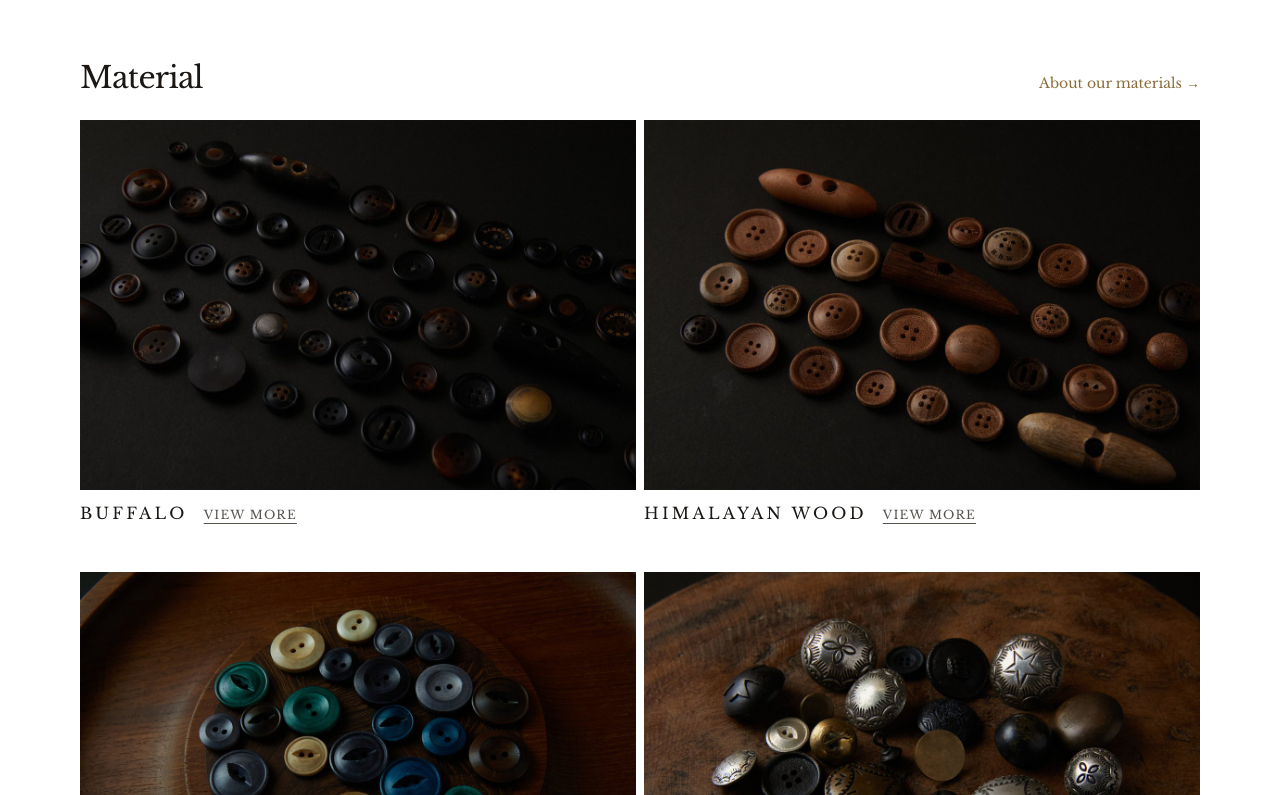
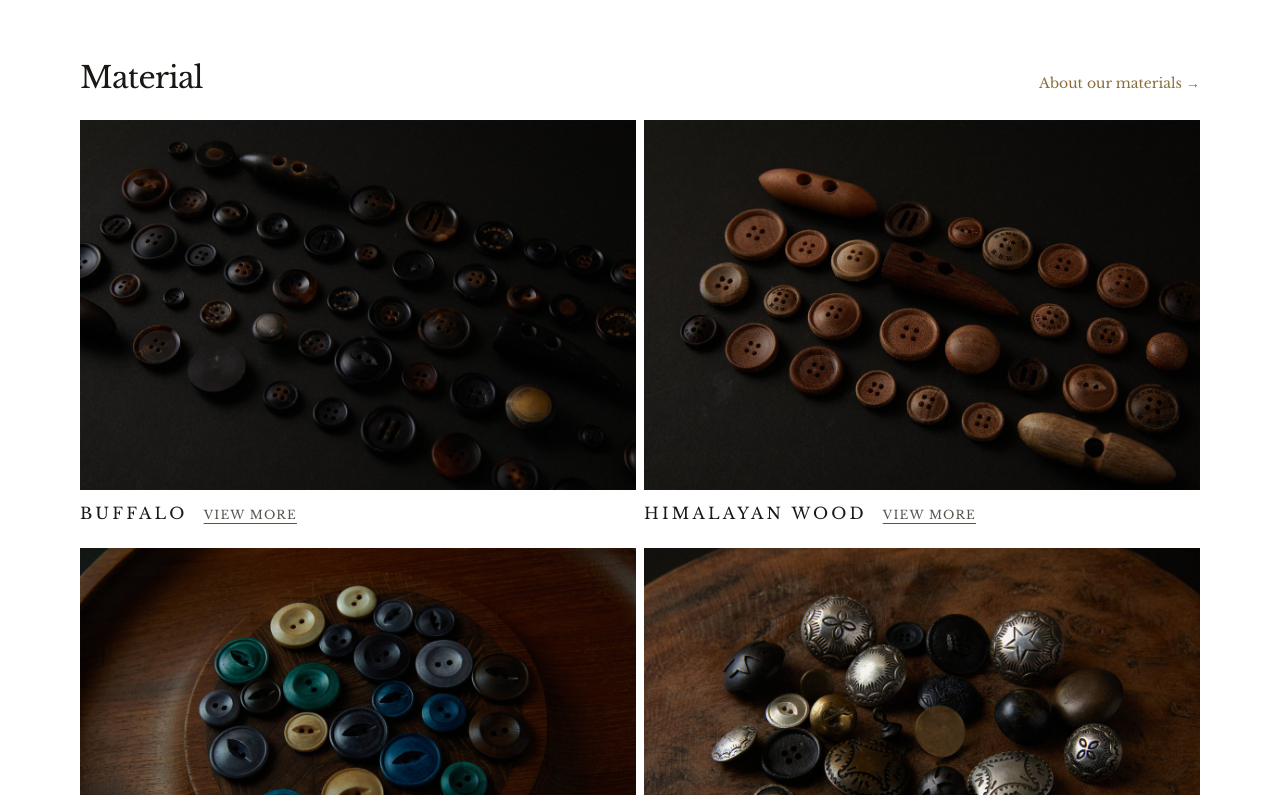
Before and after one commit to taro-arumakan/hammondbuttonworks, a Next.js app: page /en in a window 1280 px wide. Shown: the part 1565-2360 px from the top of the page. Built offline with nearby package versions, Linux system fonts and the light colour scheme.

Commit message:
Home materials: close up the vertical gap between tile rows
Co-Authored-By: Claude Opus 5.5 (1M context) <noreply@anthropic.com>
Claude-Session: https://claude.ai/code/session_01XHSkvGHCVcu99RuJg7CwF3

```diff
--- a/src/app/[locale]/page.tsx
+++ b/src/app/[locale]/page.tsx
@@ -140,7 +140,7 @@ export default async function HomePage({
             {dict.home.materialsMore}
           </Link>
         </div>
-        <div className="mt-6 grid grid-cols-2 gap-x-2 gap-y-8 lg:gap-y-12">
+        <div className="mt-6 grid grid-cols-2 gap-x-2 gap-y-5 lg:gap-y-6">
           {MATERIAL_SLUGS.map((slug) => {
             const m = dict.materials.items.find((i) => i.id === slug)!;
             return (
```
